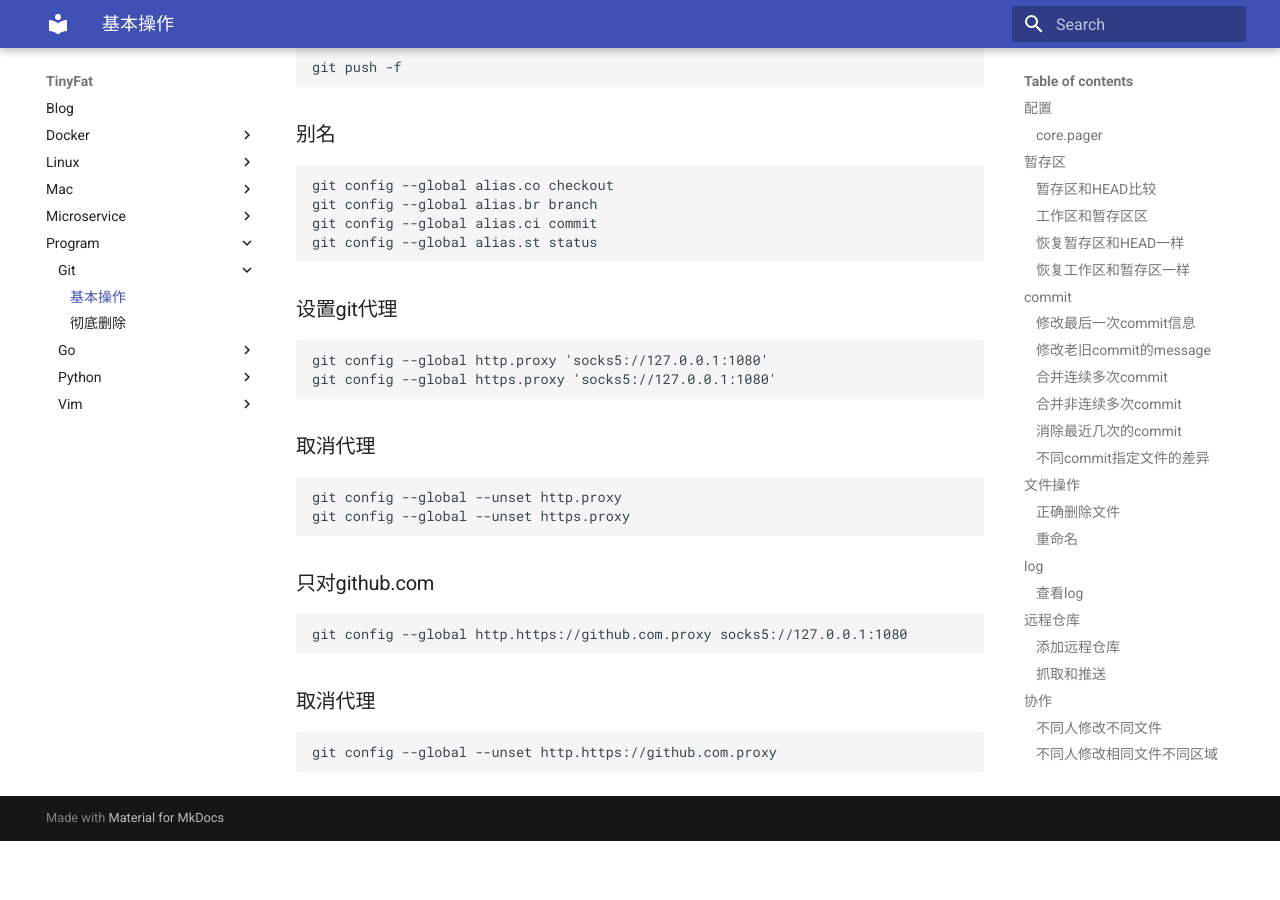
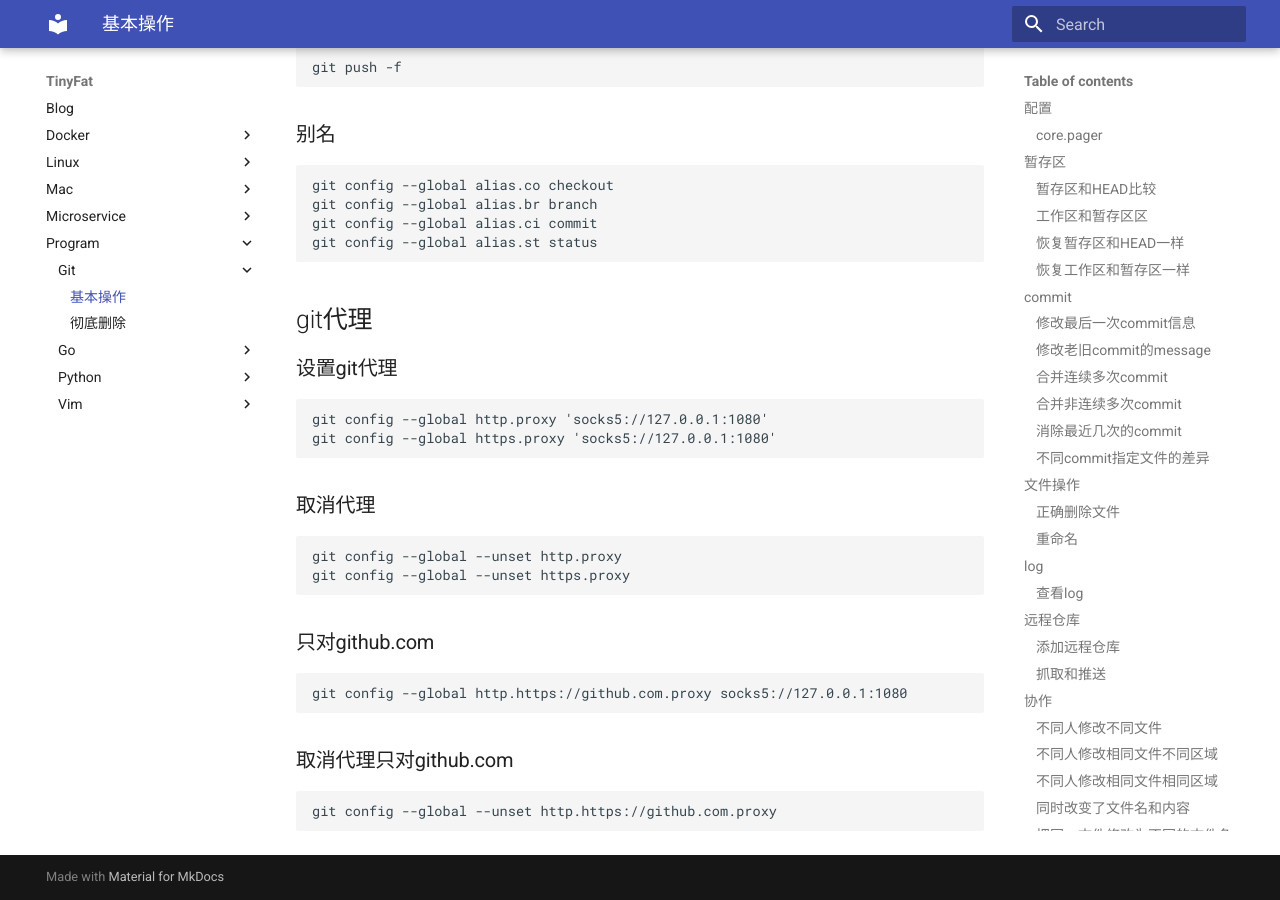
Before and after one commit to thj8/blog, an MkDocs documentation site: the page built from docs/Program/Git/基本操作.md, in a window 1280 px wide and 900 px high, scrolled down 5528 px. Built offline with MkDocs 1.6.1 and Material for MkDocs 9.7.7, drawn with Linux system fonts in a browser that asks for light colours; before the commit the page ends 6369 px from its top, so only the background shows below that.

Commit message:
git proxy modify

````diff
--- a/docs/Program/Git/基本操作.md
+++ b/docs/Program/Git/基本操作.md
@@ -258,6 +258,7 @@
 git config --global alias.st status
 ```
 
+## git代理
 ### 设置git代理
 
 ```
@@ -278,7 +279,7 @@
 git config --global http.https://github.com.proxy socks5://127.0.0.1:1080
 ```
 
-### 取消代理
+### 取消代理只对github.com
 
 ```
 git config --global --unset http.https://github.com.proxy
````
